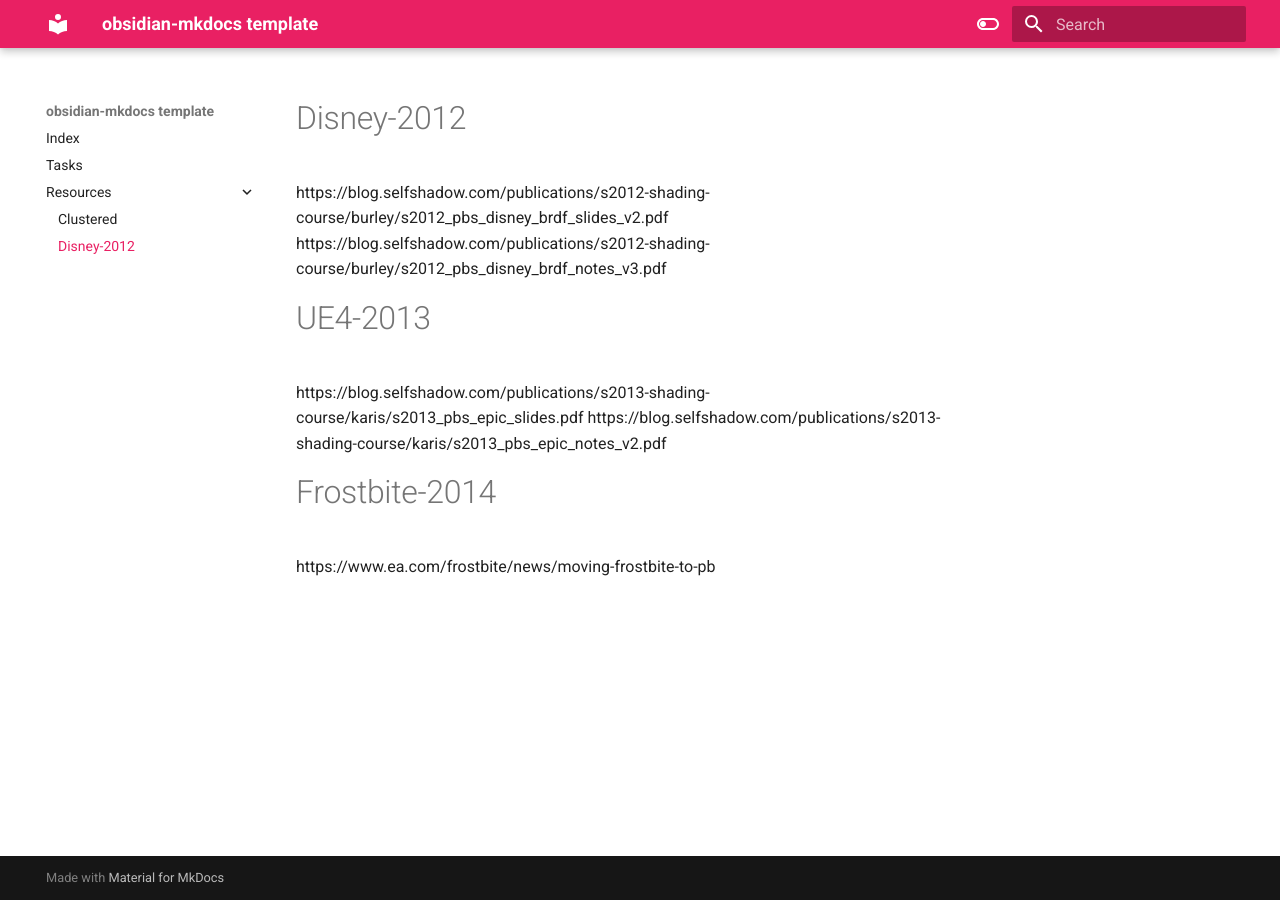
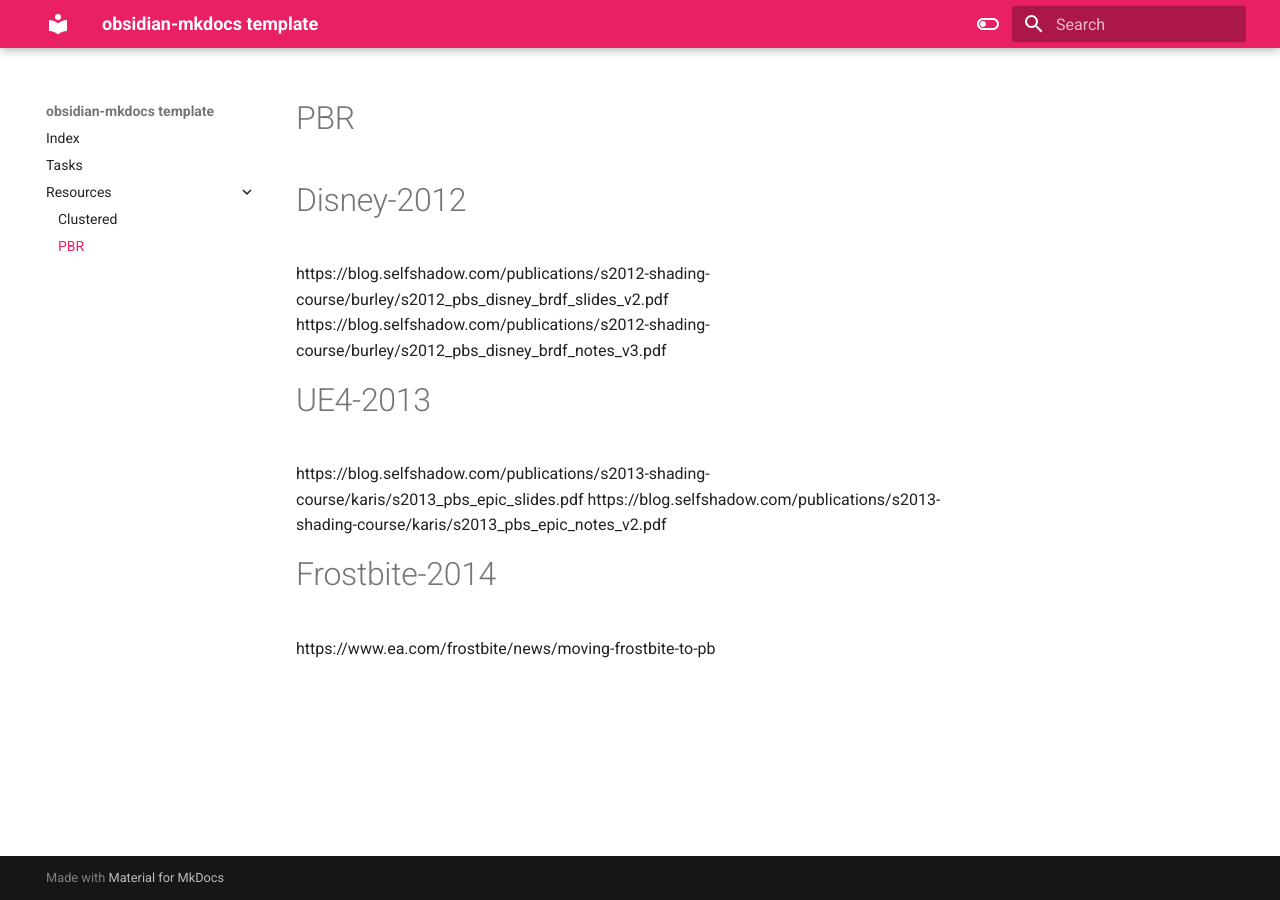
Before and after one commit to OnkelDolf/TestNotes2, an MkDocs documentation site: the page built from docs/Resources/PBR.md, in a window 1280 px wide. Built offline with MkDocs 1.6.1 and Material for MkDocs 9.7.7, drawn with Linux system fonts in a browser that asks for light colours.

Commit message:
PUSH NOTE : PBR.md

```diff
--- a/docs/Resources/PBR.md
+++ b/docs/Resources/PBR.md
@@ -1,6 +1,4 @@
----
-share: "true"
----
+# PBR
 #Disney-2012
 https://blog.selfshadow.com/publications/s2012-shading-course/burley/s2012_pbs_disney_brdf_slides_v2.pdf
 https://blog.selfshadow.com/publications/s2012-shading-course/burley/s2012_pbs_disney_brdf_notes_v3.pdf
```
